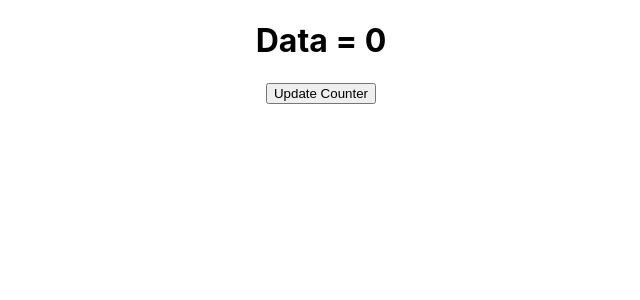
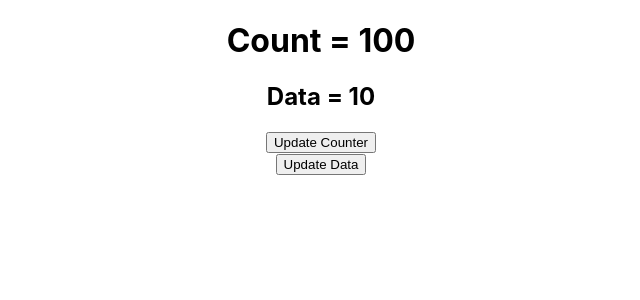
Before and after one commit to Anishkumardiwan/ReactJs-Practice, a React (Create React App) app: page / in a window 1280 px wide. Shown: the top 300 px of the page, without its empty margins (319-959 px from the left). Built offline with nearby package versions, Linux system fonts and the light colour scheme.

Commit message:
useEffect with perticular states

```diff
--- a/src/App.js
+++ b/src/App.js
@@ -3,16 +3,19 @@ import './App.css';
 import User from './Component/User';
 
 const App = () => {
-  const [count, setCount] = useState(0);
+  const [count, setCount] = useState(100);
+  const [data, setData] = useState(10)
 
   useEffect(() => {
-    console.log(count);
-  })
+    console.log("Called with Data State");
+  },[data]);
 
   return (
     <div className='App'>
-      <h1>Data = {count}</h1>
-      <button onClick={() => setCount(count+1)} >Update Counter</button>
+      <h1>Count = {count}</h1>
+      <h2>Data = {data}</h2>
+      <button onClick={() => setCount(count + 1)} >Update Counter</button> <br />
+      <button onClick={() => setData(data + 1)} >Update Data</button>
     </div>
   );
 }
```
